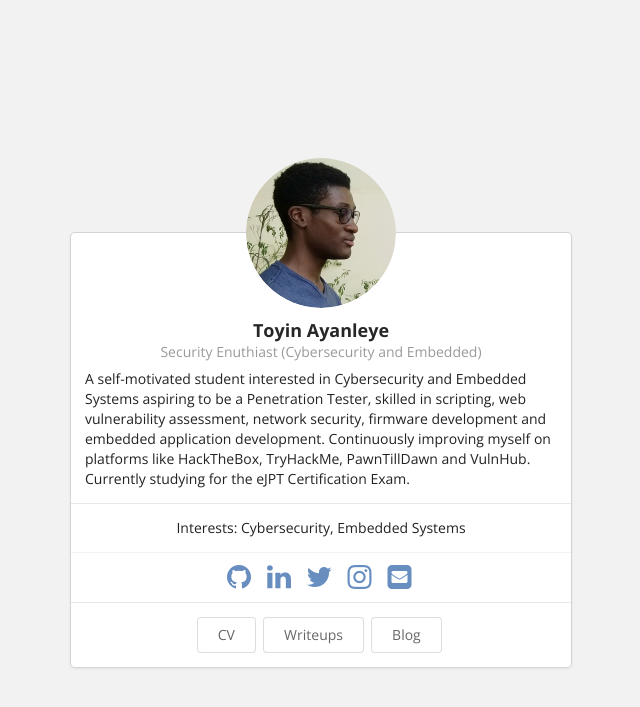
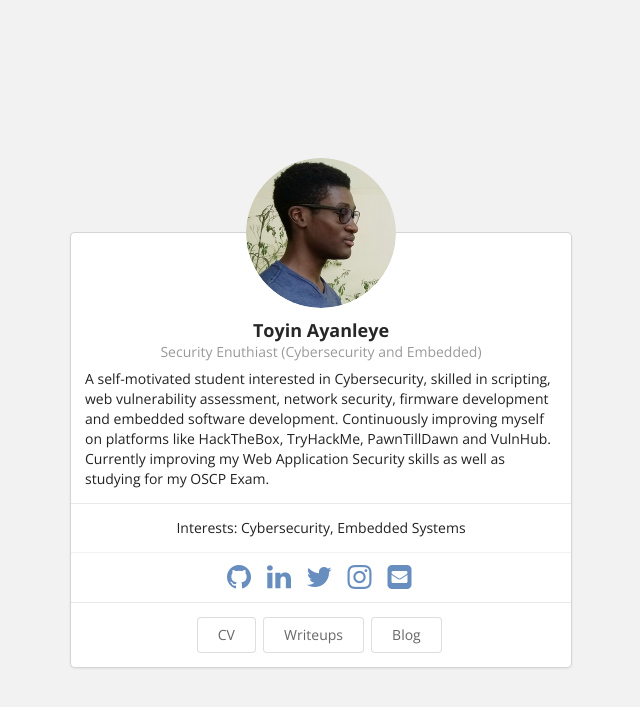
Before and after one commit to nulcell/nulcell.github.io, a Jekyll site: the page built from index.html, in a window 1280 px wide. Shown: the top 707 px of the page, without its empty margins (319-959 px from the left). Built offline with Jekyll 4.4.1, drawn with Linux system fonts in a browser that asks for light colours.

Commit message:
edited profile

```diff
--- a/_data/bio.json
+++ b/_data/bio.json
@@ -6,7 +6,7 @@
     "email": "ayanleyetoyin@outlook.com",
     "phone": "+2349020674624",
     "website": "https://nullcell8822.github.io",
-    "summary": "A self-motivated student interested in Cybersecurity and Embedded Systems aspiring to be a Penetration Tester, skilled in scripting, web vulnerability assessment, network security, firmware development and embedded application development. Continuously improving myself on platforms like HackTheBox, TryHackMe, PawnTillDawn and VulnHub. Currently studying for the eJPT Certification Exam.",
+    "summary": "A self-motivated student interested in Cybersecurity, skilled in scripting, web vulnerability assessment, network security, firmware development and embedded software development. Continuously improving myself on platforms like HackTheBox, TryHackMe, PawnTillDawn and VulnHub. Currently improving my Web Application Security skills as well as studying for my OSCP Exam.",
     "location": {
       "address": "",
       "postalCode": "",
```
